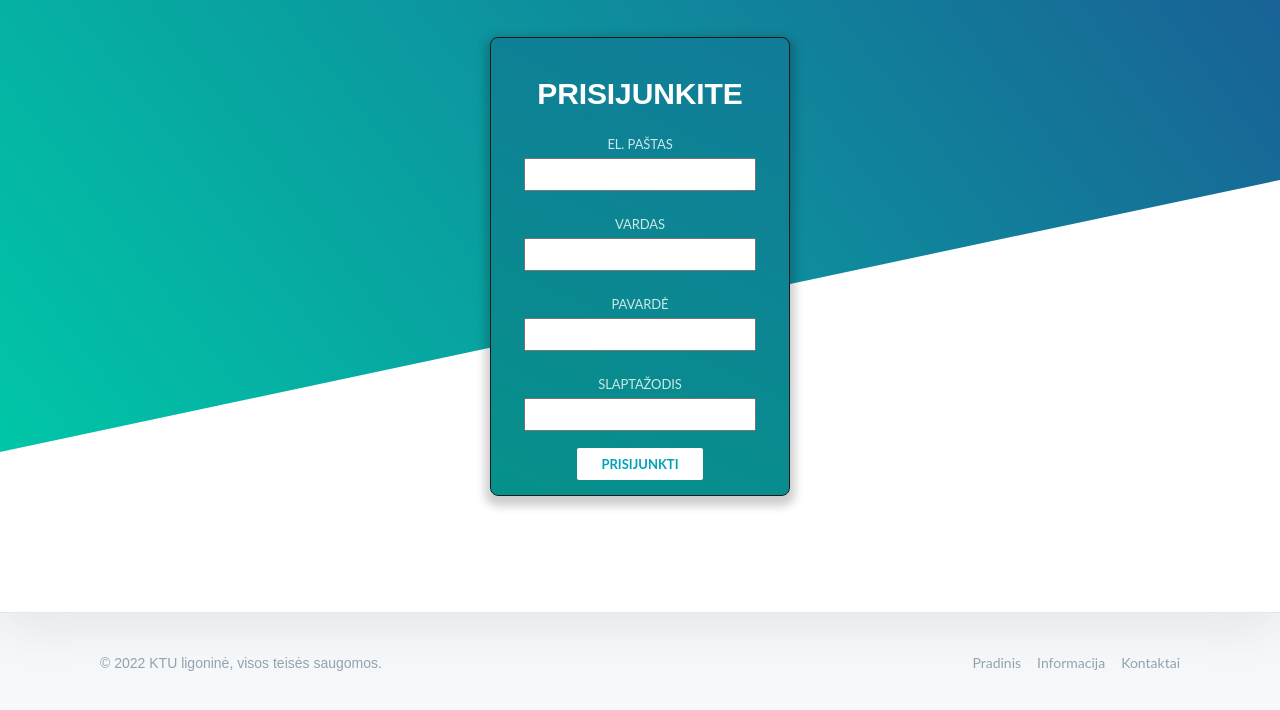
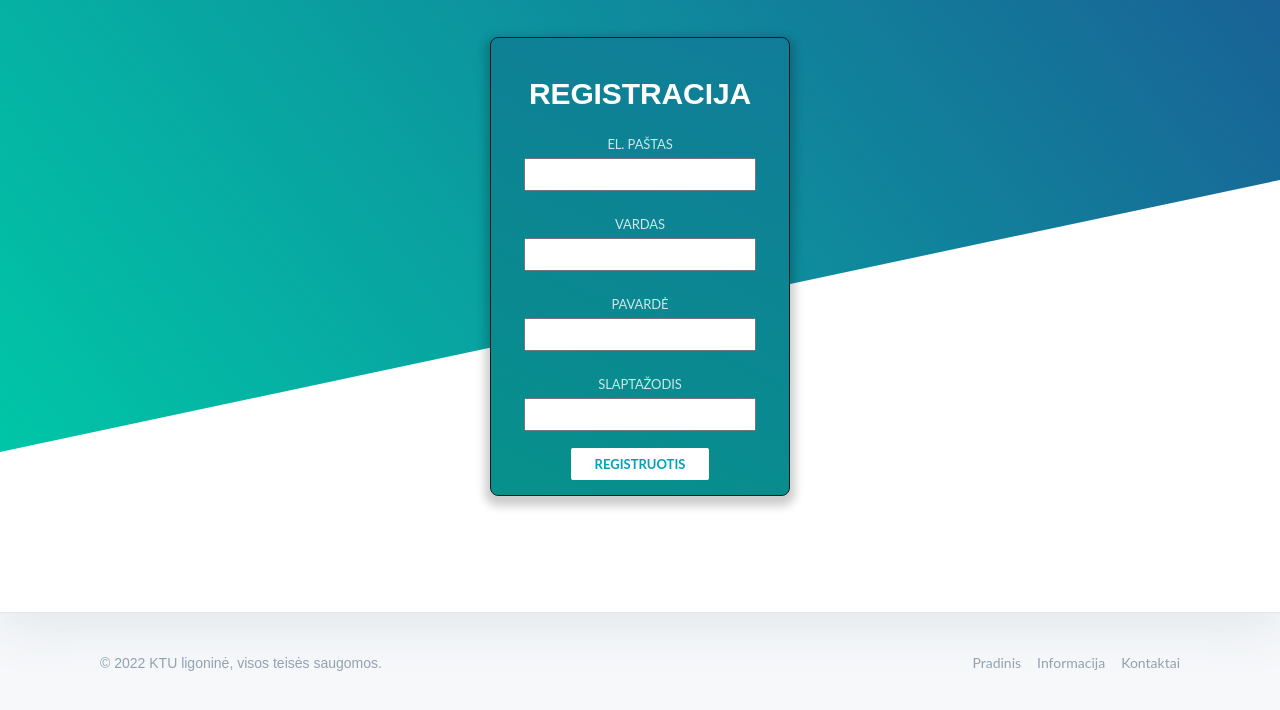
Before and after one commit to karolissas/ktu-hospital, a plain HTML site: page jitsi_dizainas/register.html in a window 1280 px wide. Shown: the part 188-898 px from the top of the page. Drawn offline with nearby package versions, Linux system fonts and the light colour scheme.

Commit message:
small fix

```diff
--- a/jitsi_dizainas/register.html
+++ b/jitsi_dizainas/register.html
@@ -46,7 +46,7 @@
             <section class="hero text-light text-center">
                 <div class="container-sm">
                     <form>
-                        <h3>Prisijunkite</h3>
+                        <h3>Registracija</h3>
                         <div class="inset">
                         <p>
                           <label for="email">El. paštas</label>
@@ -66,7 +66,7 @@
                         </p>
                         </div>
                         <p class="p-container">
-                          <input type="submit" name="submit" class="button button-sm button-shadow" value="Prisijunkti">
+                          <input type="submit" name="submit" class="button button-sm button-shadow" value="Registruotis">
                         </p>
                       </form>
                 </div>
```
Also changed, not shown: jitsi_dizainas/login.html (+1 -1 lines).
